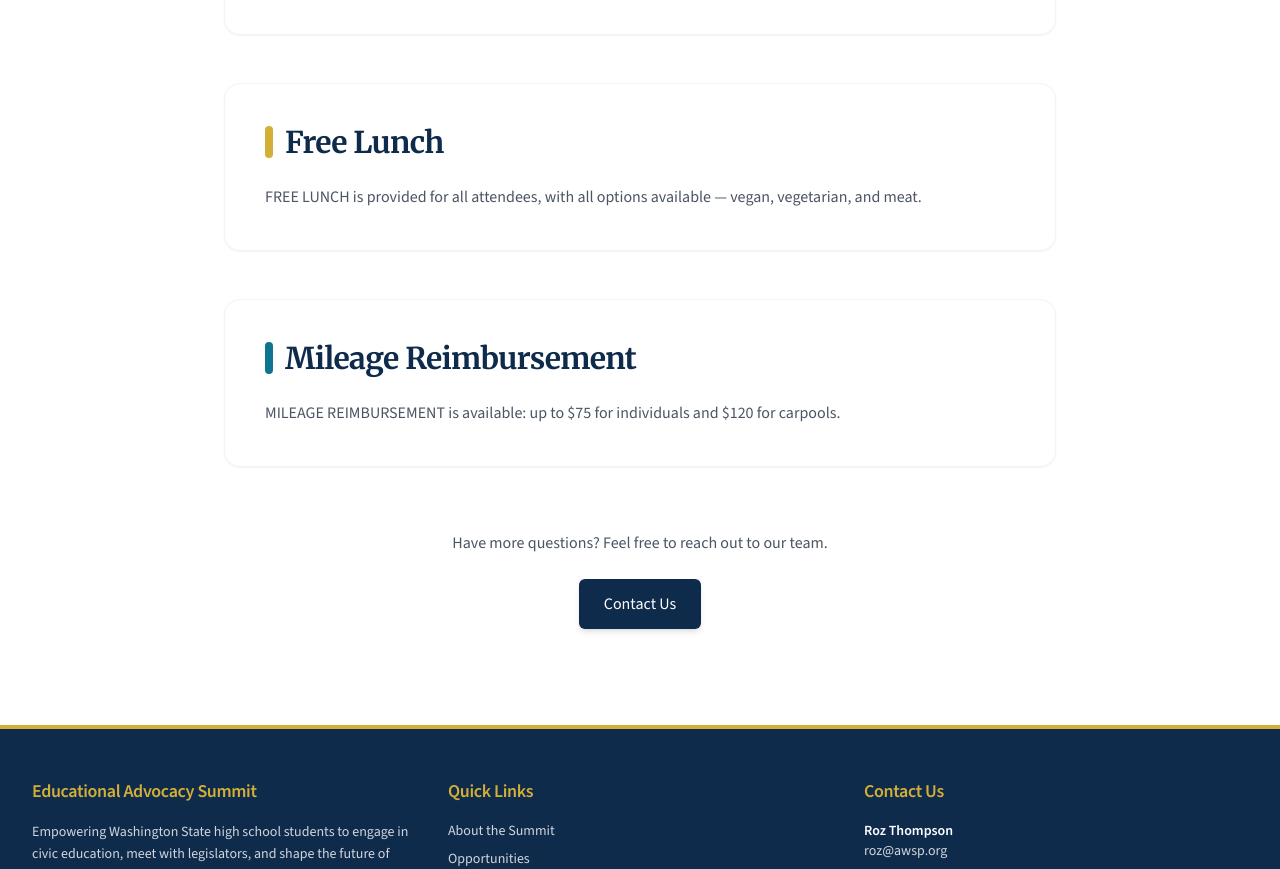
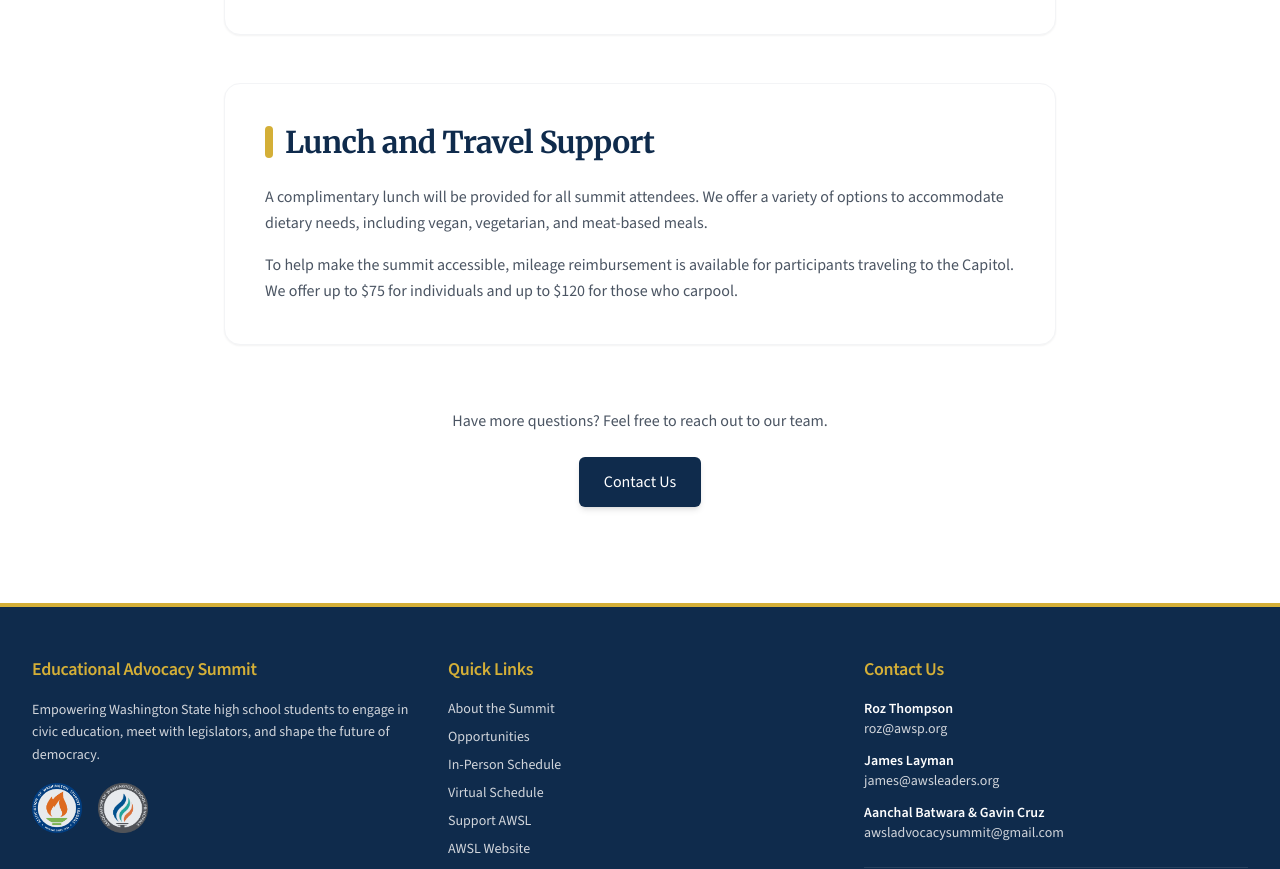
Before and after one commit to aanchalbatwara/awsladvocacysummit, a Next.js app: page /faq in a window 1280 px wide. Shown: the part 1060-1929 px from the top of the page. Built offline with nearby package versions, Linux system fonts and the light colour scheme.

Commit message:
fix date

```diff
--- a/app/faq/page.tsx
+++ b/app/faq/page.tsx
@@ -56,28 +56,18 @@ export default function FAQPage() {
               </div>
             </div>
 
-            {/* Free Lunch */}
+            {/* Lunch and Travel Support */}
             <div className="bg-white p-8 md:p-10 rounded-2xl shadow-sm border border-gray-100">
               <h2 className="text-2xl md:text-3xl font-serif font-bold text-brand-navy mb-6 flex items-center gap-3">
                 <span className="w-2 h-8 bg-brand-gold rounded-full"></span>
-                Free Lunch
+                Lunch and Travel Support
               </h2>
               <div className="prose prose-lg text-gray-600 leading-relaxed">
                 <p>
-                  FREE LUNCH is provided for all attendees, with all options available — vegan, vegetarian, and meat.
+                  A complimentary lunch will be provided for all summit attendees. We offer a variety of options to accommodate dietary needs, including vegan, vegetarian, and meat-based meals.
                 </p>
-              </div>
-            </div>
-
-            {/* Mileage Reimbursement */}
-            <div className="bg-white p-8 md:p-10 rounded-2xl shadow-sm border border-gray-100">
-              <h2 className="text-2xl md:text-3xl font-serif font-bold text-brand-navy mb-6 flex items-center gap-3">
-                <span className="w-2 h-8 bg-brand-teal rounded-full"></span>
-                Mileage Reimbursement
-              </h2>
-              <div className="prose prose-lg text-gray-600 leading-relaxed">
-                <p>
-                  MILEAGE REIMBURSEMENT is available: up to $75 for individuals and $120 for carpools.
+                <p className="mt-4">
+                  To help make the summit accessible, mileage reimbursement is available for participants traveling to the Capitol. We offer up to $75 for individuals and up to $120 for those who carpool.
                 </p>
               </div>
             </div>
--- a/app/schedule/virtual/page.tsx
+++ b/app/schedule/virtual/page.tsx
@@ -4,7 +4,7 @@ import type { Metadata } from 'next';
 
 export const metadata: Metadata = {
   title: 'Virtual Schedule | Educational Advocacy Summit 2026',
-  description: 'Detailed schedule for the virtual Educational Advocacy Summit on February 14, 2026. Join from anywhere in Washington State!',
+  description: 'Detailed schedule for the virtual Educational Advocacy Summit on February 21, 2026. Join from anywhere in Washington State!',
 };
 
 export default function VirtualSchedule() {
@@ -108,7 +108,7 @@ export default function VirtualSchedule() {
               <svg className="h-6 w-6 mr-2 text-brand-cream" fill="none" viewBox="0 0 24 24" stroke="currentColor">
                 <path strokeLinecap="round" strokeLinejoin="round" strokeWidth={2} d="M8 7V3m8 4V3m-9 8h10M5 21h14a2 2 0 002-2V7a2 2 0 00-2-2H5a2 2 0 00-2 2v12a2 2 0 002 2z" />
               </svg>
-              Saturday, February 14, 2026
+              Saturday, February 21, 2026
             </div>
             <div className="flex items-center font-bold">
               <svg className="h-6 w-6 mr-2 text-brand-cream" fill="none" viewBox="0 0 24 24" stroke="currentColor">
@@ -240,7 +240,7 @@ export default function VirtualSchedule() {
           <div className="relative z-10">
             <h2 className="text-3xl font-serif font-bold mb-4">Ready to Participate Virtually?</h2>
             <p className="text-brand-cream/90 mb-8 text-lg max-w-2xl mx-auto">
-              Join from anywhere in Washington State on February 14th.
+              Join from anywhere in Washington State on February 21st.
             </p>
             <div className="flex flex-col sm:flex-row gap-4 justify-center">
               <Link
--- a/components/Registration.tsx
+++ b/components/Registration.tsx
@@ -24,7 +24,7 @@ export default function Registration() {
               <h3 className="text-xl font-serif font-bold text-brand-navy">Choose Your Day</h3>
             </div>
             <p className="text-gray-600 leading-relaxed">
-              Attend in-person on Feb 20th, join virtually on Feb 21th, or participate in both days
+              Attend in-person on Feb 20th, join virtually on Feb 21st, or participate in both days
             </p>
           </div>
 
```
